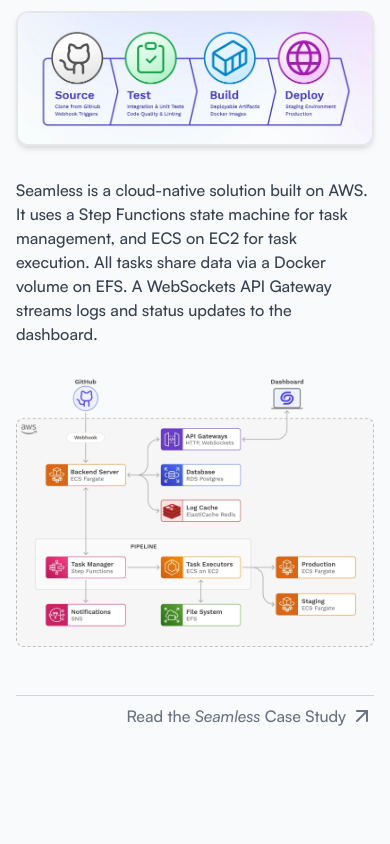
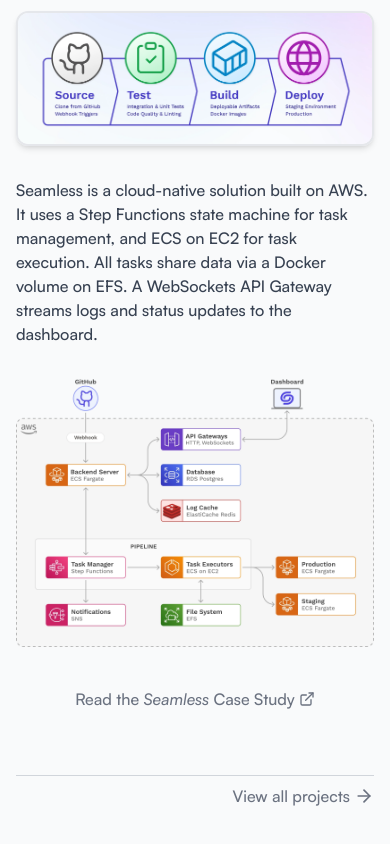
Before and after one commit to jasonherngwang/jasonherngwang.com, a Next.js app: page / in a window 390 px wide. Shown: the part 1233-2077 px from the top of the page. Before the commit the page ends 2009 px from the top, so only its background shows below. Built offline with nearby package versions, Linux system fonts and the light colour scheme.

Commit message:
chore: fix text sizes and footer links

```diff
--- a/app/page.tsx
+++ b/app/page.tsx
@@ -1,3 +1,6 @@
+import Link from 'next/link';
+import { ArrowRight } from 'lucide-react';
+
 import Bio from '@/components/bio';
 import Seamless from '@/components/seamless';
 import Separator from '@/components/ui/separator';
@@ -8,6 +11,16 @@
       <Bio />
       <Separator className="my-12 sm:my-24" />
       <Seamless />
+      <Separator className="mb-2 mt-16 sm:mt-24" />
+      <div className="mb-12 flex justify-end sm:mb-20 sm:text-xl">
+        <Link
+          href="/projects"
+          className="group flex cursor-pointer items-center gap-x-1 no-underline"
+        >
+          <span>View all projects</span>
+          <ArrowRight className="h-5 w-5 transition-transform group-hover:translate-x-0.5 sm:h-6 sm:w-6" />
+        </Link>
+      </div>
     </main>
   );
 }
--- a/app/projects/page.tsx
+++ b/app/projects/page.tsx
@@ -1,4 +1,5 @@
-import { ArrowUp } from 'lucide-react';
+import Link from 'next/link';
+import { ArrowLeft, ArrowUp } from 'lucide-react';
 
 import { otherProjects } from '@/config/projects';
 import Project from '@/components/project';
@@ -12,7 +13,7 @@
 export default function Projects() {
   return (
     <main>
-      <section className="mt-12 sm:mt-24 sm:text-xl">
+      <section className="mt-12 sm:mt-24">
         <SeamlessSummary />
       </section>
       <Separator className="my-16 sm:my-24" />
@@ -20,15 +21,22 @@
         <h1 className="text-2xl font-semibold text-gray-600 sm:text-4xl">
           Other Projects
         </h1>
-        <p className="mt-2 sm:text-xl">
+        <p className="mt-2">
           Personal and group projects created during Launch School
         </p>
       </div>
       {otherProjects.map((project, index) => (
         <Project key={project.title} project={project} index={index} />
       ))}
-      <Separator className="mb-2 mt-12 sm:mt-20" />
-      <div className="mb-12 flex justify-end sm:mb-20 sm:text-xl">
+      <Separator className="mb-2 mt-16 sm:mt-24" />
+      <div className="mb-12 flex justify-between sm:mb-20 sm:text-xl">
+        <Link
+          href="/"
+          className="group flex cursor-pointer items-center gap-x-1 no-underline"
+        >
+          <ArrowLeft className="h-5 w-5 transition-transform group-hover:-translate-x-0.5 sm:h-6 sm:w-6" />
+          <span>Home</span>
+        </Link>
         <a
           href="#seamless"
           className="group flex cursor-pointer items-center gap-x-1 no-underline"
@@ -36,7 +44,7 @@
           <span>
             Return to <em>Featured Project</em>
           </span>
-          <ArrowUp className="transition-transform group-hover:-translate-y-0.5" />
+          <ArrowUp className="h-5 w-5 transition-transform group-hover:-translate-y-0.5 sm:h-6 sm:w-6" />
         </a>
       </div>
     </main>
--- a/components/bio.tsx
+++ b/components/bio.tsx
@@ -3,7 +3,7 @@
 
 export default function Bio() {
   return (
-    <section className="mt-8 flex gap-x-12 sm:mt-20 sm:text-xl">
+    <section className="mt-8 flex gap-x-12 sm:mt-20">
       {/* Bio text */}
       <div className="flex flex-col gap-y-3 sm:mt-2 sm:gap-y-6">
         <p>
--- a/components/project.tsx
+++ b/components/project.tsx
@@ -48,7 +48,7 @@
           )}
         </div>
       </div>
-      <p className="mt-4 sm:text-xl sm:leading-relaxed">{description}</p>
+      <p className="mt-4">{description}</p>
       <p className="mt-4 text-sm text-gray-500">{stack}</p>
     </div>
   );
--- a/components/seamless.tsx
+++ b/components/seamless.tsx
@@ -1,14 +1,13 @@
 import Image from 'next/image';
 import architectureImage from '@/public/images/seamless/architecture.webp';
 import pipelineStagesImage from '@/public/images/seamless/pipeline-stages.webp';
-import { ArrowUpRight } from 'lucide-react';
+import { ExternalLink } from 'lucide-react';
 
-import Separator from '@/components/ui/separator';
 import SeamlessSummary from './seamless-summary';
 
 export default function Seamless() {
   return (
-    <section className="sm:text-xl">
+    <section>
       <SeamlessSummary />
       <p className="mt-10 sm:mt-16">
         When code is updated in GitHub, Seamless will automatically{' '}
@@ -36,17 +35,16 @@
           priority
         />
       </div>
-      <Separator className="mb-2 mt-12 sm:mt-20" />
-      <div className="mb-12 flex justify-end sm:mb-20">
+      <div className="mt-10 flex justify-center sm:mt-16">
         <a
           href="https://seamless-cicd.com"
           target="_blank"
-          className="group flex cursor-pointer items-center gap-x-1 no-underline"
+          className="group flex cursor-pointer items-center gap-x-1 no-underline sm:gap-x-2"
         >
-          <span>
+          <span className="sm:text-2xl">
             Read the <em>Seamless</em> Case Study
           </span>
-          <ArrowUpRight className="transition-transform group-hover:-translate-y-0.5 group-hover:translate-x-0.5" />
+          <ExternalLink className="h-4 w-4 sm:h-6 sm:w-6" />
         </a>
       </div>
     </section>
```
